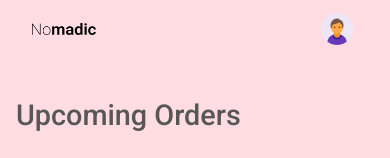
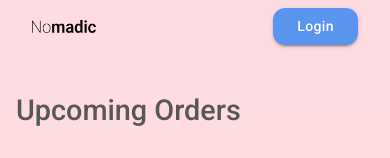
Before and after one commit to nomadic-pesto/Nomadic-Frontend, a React (Create React App) app: page /orders in a window 390 px wide. Shown: the top 158 px of the page. Built offline with nearby package versions, Linux system fonts and the light colour scheme.

Commit message:
Fix - Css fixes
changed the login button in header, modified toaster message

```diff
--- a/src/components/common/header/index.js
+++ b/src/components/common/header/index.js
@@ -23,6 +23,7 @@ import styles from "./styles.module.css";
 
 //importing other comps.
 import Search from "./search";
+import ButtonComponent from "../button";
 
 const Header = ({ displaySearch = false }) => {
   const [anchorEl, setAnchorEl] = useState(null);
@@ -70,7 +71,13 @@ const Header = ({ displaySearch = false }) => {
           <img className={styles["nomadic"]} src={nomadic} />
         </Link>
         {displaySearch && <Search />}
-        <Tooltip title="Account settings">
+        {
+          !loggedIn &&
+          <ButtonComponent
+          className={styles["login-button"]}
+          >Login</ButtonComponent>
+        }
+        {loggedIn &&  <Tooltip title="Account settings">
           <IconButton
             onClick={handleClick}
             size="small"
@@ -81,9 +88,9 @@ const Header = ({ displaySearch = false }) => {
           >
             <img className={styles["profile-image"]} src={profile} />
           </IconButton>
-        </Tooltip>
+        </Tooltip>}
       </Box>
-      <Menu
+      {loggedIn && <Menu
         anchorEl={anchorEl}
         id="account-menu"
         open={open}
@@ -189,7 +196,7 @@ const Header = ({ displaySearch = false }) => {
             </MenuItem>
           </div>
         )}
-      </Menu>
+      </Menu>}
     </div>
   );
 };
--- a/src/components/common/header/styles.module.css
+++ b/src/components/common/header/styles.module.css
@@ -26,6 +26,9 @@
 .header-name{
     justify-content: center;
 }
+.login-button{
+    padding: 0.4rem 3rem !important;/*included *!important* - conflicting with MUI */
+}
 
 @media (max-width: 1000px) {
     .nomadic{
@@ -36,4 +39,7 @@
         height: 2rem;
         width: 2rem;
     }
+    .login-button{
+        padding: 0.4rem 1.5rem !important;/*included *!important* - conflicting with MUI */
+    }
 }
--- a/src/components/common/toaster/index.js
+++ b/src/components/common/toaster/index.js
@@ -11,7 +11,8 @@ const Toast = (props) => {
   return (
     <>
       <ToastContainer
-
+      autoClose={2500}
+      hideProgressBar
       />
     </>
   );
--- a/src/components/orders/order-cards/styles.module.css
+++ b/src/components/orders/order-cards/styles.module.css
@@ -113,8 +113,7 @@
   }
 
   .orders-button {
-    margin-top: 3rem !important;
-    /*included *!important* - conflicting with MUI */
+    margin-top: 3rem !important;/*included *!important* - conflicting with MUI */
   }
 
   .orders-time {
```
